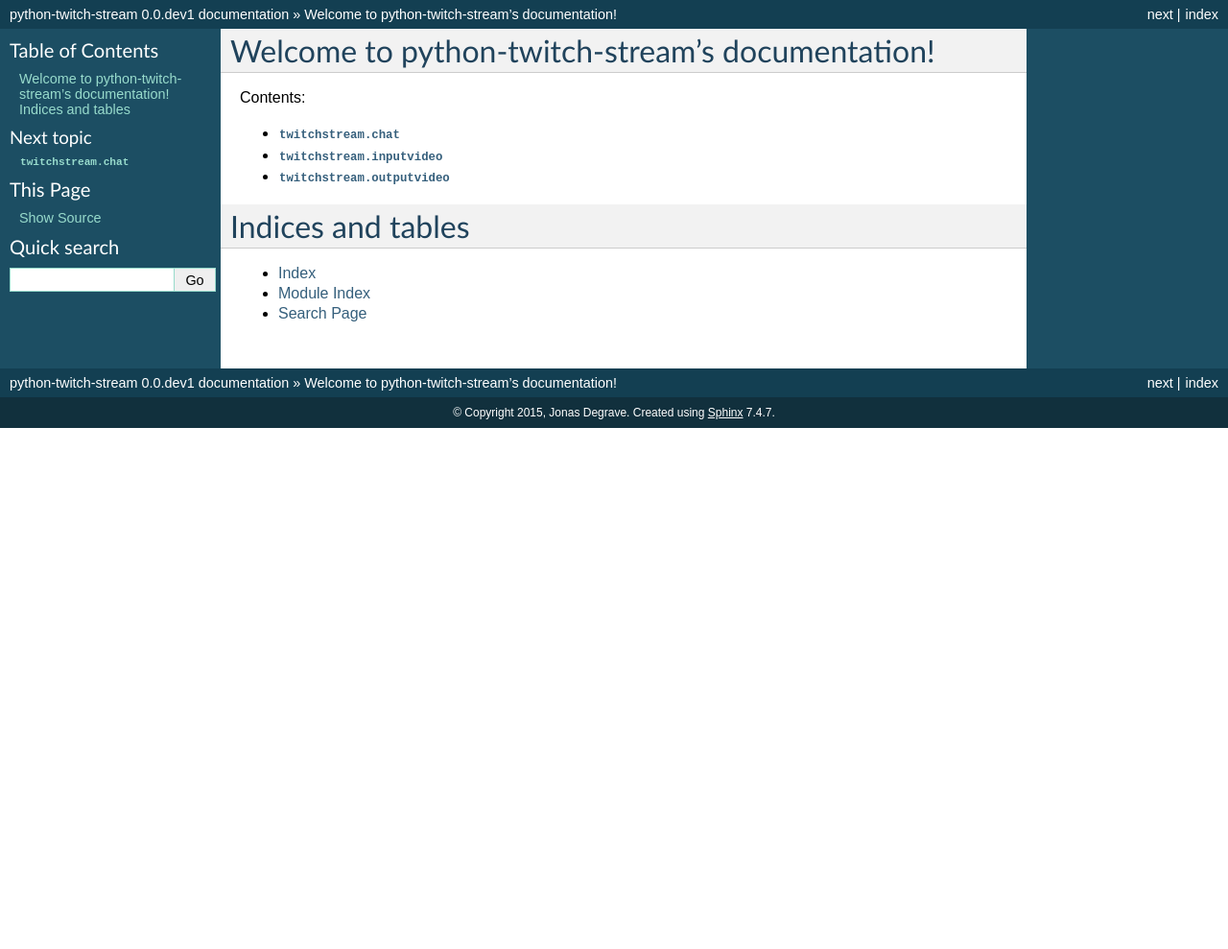
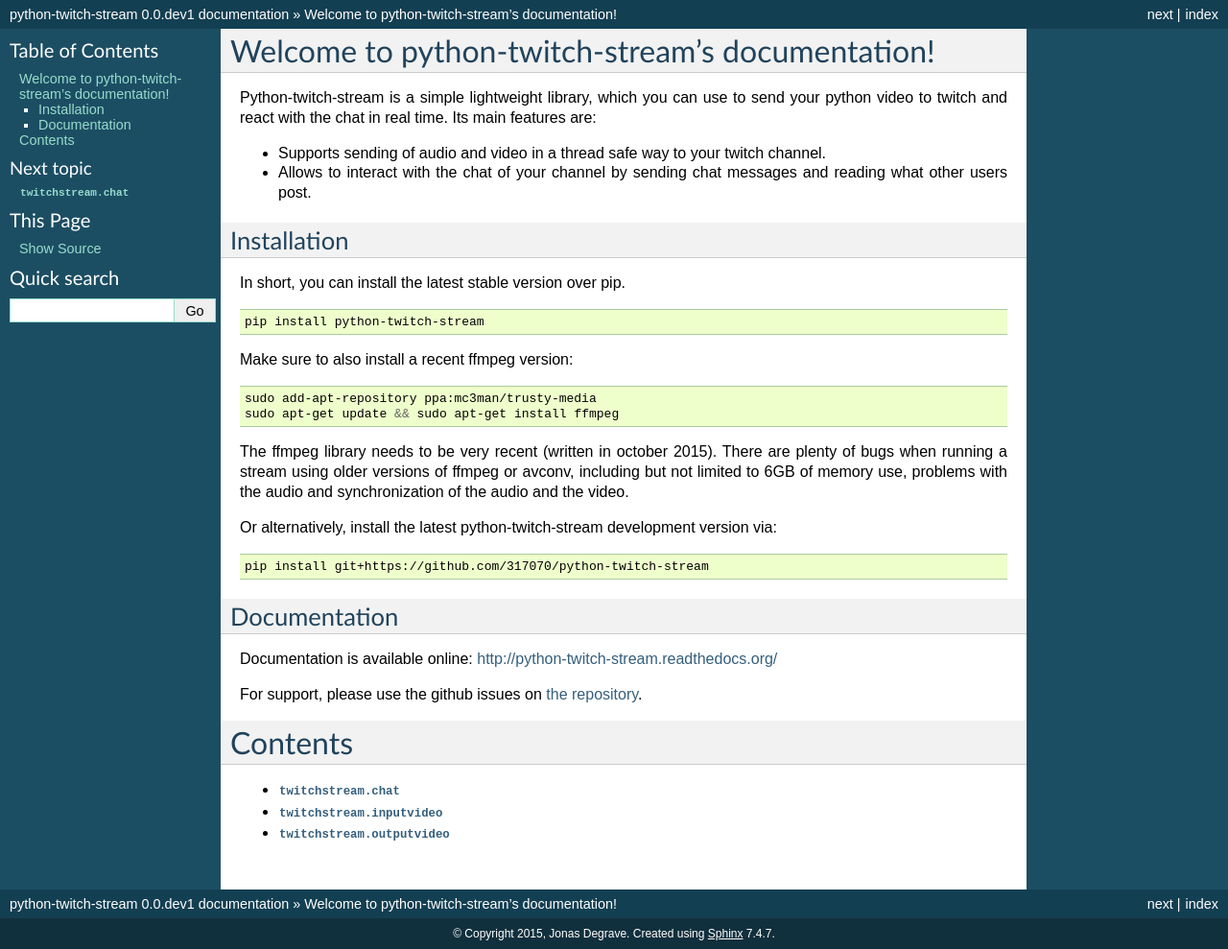
Before and after one commit to 317070/python-twitch-stream, a Sphinx documentation site: the page built from docs/index.rst, in a window 1280 px wide. Shown: the whole page at 96% size. Built offline with Sphinx 7.4.7, drawn with Linux system fonts in a browser that asks for light colours; pages that are not in the unit, such as notebooks, are missing from menus; before the commit the page ends 900 px from its top, so only the background shows below that.

Commit message:
Updating documentation index

```diff
--- a/README.rst
+++ b/README.rst
@@ -40,7 +40,8 @@
   sudo add-apt-repository ppa:mc3man/trusty-media
   sudo apt-get update && sudo apt-get install ffmpeg
 
-The ffmpeg library needs to be very recent. There are plenty of bugs when
+The ffmpeg library needs to be very recent (written in october 2015).
+There are plenty of bugs when
 running a stream using older versions of ffmpeg or avconv, including but
 not limited to 6GB of memory use, problems with the audio and
 synchronization of the audio and the video.
--- a/docs/index.rst
+++ b/docs/index.rst
@@ -6,18 +6,60 @@
 Welcome to python-twitch-stream's documentation!
 ================================================
 
-Contents:
+Python-twitch-stream is a simple lightweight library, which you can use to
+send your python video to twitch and react with the chat in real time.
+Its main features are:
 
+* Supports sending of audio and video in a thread safe way to your twitch
+  channel.
+* Allows to interact with the chat of your channel by sending chat messages
+  and reading what other users post.
+
+
+Installation
+------------
+
+In short, you can install the latest stable version over pip.
+
+.. code-block:: bash
+
+  pip install python-twitch-stream
+
+Make sure to also install a recent ffmpeg version:
+
+.. code-block:: bash
+
+  sudo add-apt-repository ppa:mc3man/trusty-media
+  sudo apt-get update && sudo apt-get install ffmpeg
+
+The ffmpeg library needs to be very recent (written in october 2015).
+There are plenty of bugs when
+running a stream using older versions of ffmpeg or avconv, including but
+not limited to 6GB of memory use, problems with the audio and
+synchronization of the audio and the video.
+
+Or alternatively, install the latest
+python-twitch-stream development version via:
+
+.. code-block:: bash
+
+  pip install git+https://github.com/317070/python-twitch-stream
+
+
+Documentation
+-------------
+
+Documentation is available online: http://python-twitch-stream.readthedocs.org/
+
+For support, please use the github issues on `the repository
+<https://github.com/317070/python-twitch-stream/issues>`_.
+
+
+Contents
+========
 .. toctree::
    :maxdepth: 2
 
   modules/chat
   modules/inputvideo
   modules/outputvideo
-
-Indices and tables
-==================
-
-* :ref:`genindex`
-* :ref:`modindex`
-* :ref:`search`
```
